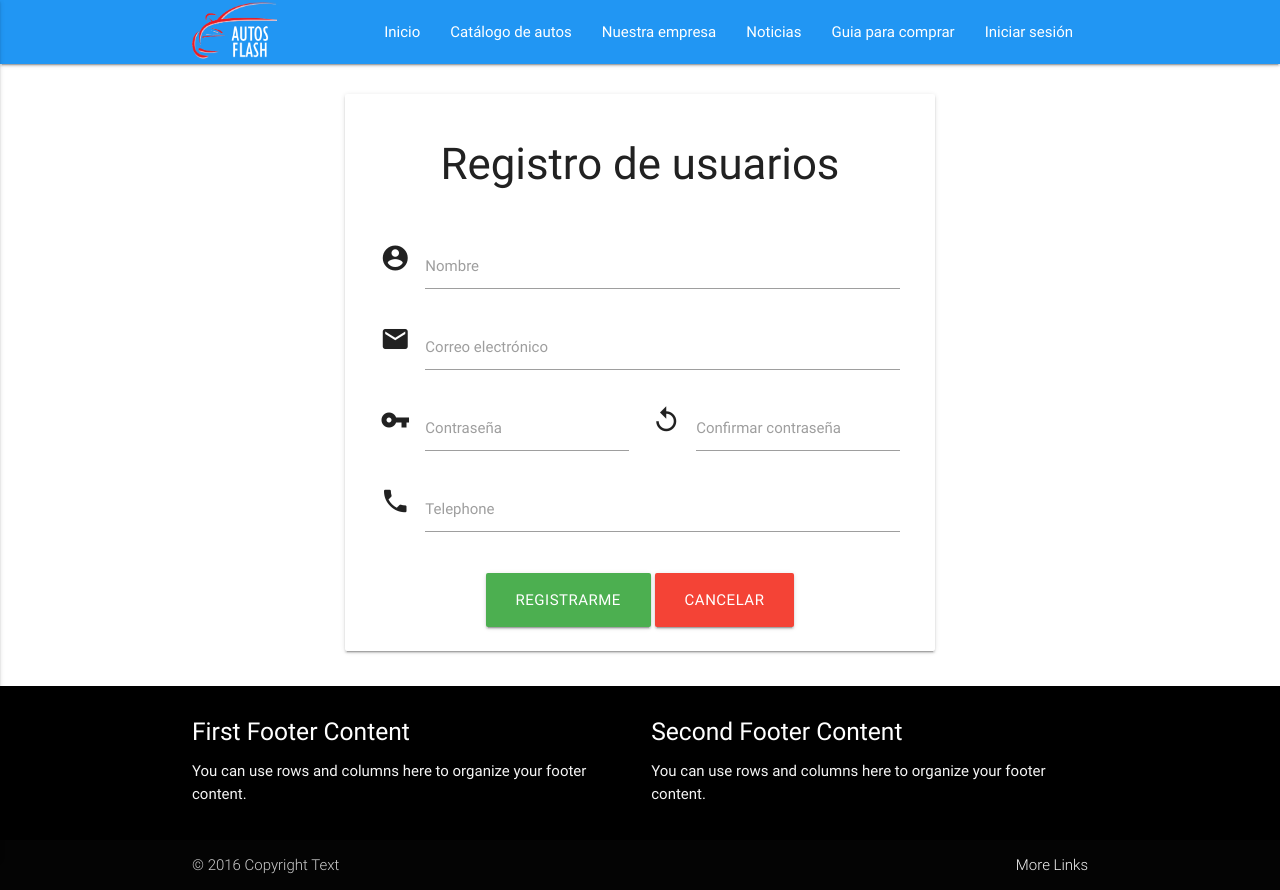
After one commit to FranGanuza99/tienda, a PHP site: page /registro.php in a window 1280 px wide. The commit adds this page. Run offline with PHP 8.4, Linux system fonts and the light colour scheme; some libraries are stand-ins or nearby versions.

Commit message:
Se agrego la pagina de contactos, formualio de registro y formmlario de ingreso

```diff
--- a/css/mystyle-sheet.css
+++ b/css/mystyle-sheet.css
@@ -7,3 +7,27 @@ img.logo {
     width: 85px;
 
 }
+
+.center-txt{
+  text-align: center;
+}
+
+.center{
+  margin: auto;
+}
+
+.center-sesion{
+    margin-top: 190px;
+
+}
+
+.center-sesion2{
+    margin-top: 345px;
+
+}
+
+
+hr.v{
+width: 1px;
+height: 500px;
+}
--- a/inc/menu.php
+++ b/inc/menu.php
@@ -10,7 +10,7 @@
             <li><a href="#">Nuestra empresa</a></li>
             <li><a href="#">Noticias</a></li>
             <li><a href="#">Guia para comprar</a></li>
-            <li class="active"><a href="#">Iniciar sesión</a></li>
+            <li><a href="#">Iniciar sesión</a></li>
         </ul>
 
         </div>
--- /dev/null
+++ b/registro.php
@@ -0,0 +1,89 @@
+<!DOCTYPE html>
+<html lang="es">
+    <head>
+        <meta charset="utf-8"/>
+        <!--Import Google Icon Font-->
+        <link href="css/icons.css" rel="stylesheet">
+        <title>Formulario de registro</title>
+        <!--Import materialize.css-->
+        <link type="text/css" rel="stylesheet" href="css/icon.css"  media="screen,projection"/>
+        <!--Let browser know website is optimized for mobile-->
+        <meta name="viewport" content="width=device-width, initial-scale=1.0"/>
+
+        <!--  archivos css-->
+        <link type="text/css" rel="stylesheet" href="css/materialize.min.css" media="screen,projection"/>
+        <link type="text/css" rel="stylesheet" href="css/mystyle-sheet.css" media="screen,projection"/>
+    </head>
+    <body>
+        <!---->
+
+
+        <!--Aqui se muestra el menu-->
+        <?php
+        include("inc/menu.php");
+        ?>
+
+        <!--Aqui comienza la pagina-->
+        <div class="container">
+
+            <div class="row">
+
+                <div class="col s12 m8 offset-m2">
+                    <br>
+                    <div class="card-panel hoverable">
+                        <h3 class="center-txt">Registro de usuarios</h3>
+                        <br>
+
+                        <form action="">
+                          <div class="input-field col s12">
+                            <i class="material-icons prefix">account_circle</i>
+                            <input type="text" id="first_name" class="validate">
+                            <label for="first_name">Nombre</label>
+                          </div>
+
+                          <div class="input-field col s12">
+                            <i class="material-icons prefix">email</i>
+                            <input type="email" id="email" class="validate">
+                            <label for="email" data-error="wrong" data-success="right">Correo electrónico</label>
+                          </div>
+                          <div class="input-field col s6">
+                            <i class="material-icons prefix">vpn_key</i>
+                            <input id="password" type="password" class="validate">
+                            <label for="password">Contraseña</label>
+                          </div>
+                          <div class="input-field col s6">
+                            <i class="material-icons prefix">replay</i>
+                            <input id="password" type="password" class="validate">
+                            <label for="password">Confirmar contraseña</label>
+                          </div>
+                          <div class="input-field col s12">
+                            <i class="material-icons prefix">phone</i>
+                            <input id="icon_telephone" type="tel" class="validate">
+                            <label for="icon_telephone">Telephone</label>
+                          </div>
+                        </form>
+                        <div class="center">
+                            <div class="center-sesion2">
+                                <a href="#" class="waves-effect waves-light btn-large green">Registrarme</a>
+                                <a href="#" class="waves-effect waves-light btn-large red">Cancelar</a>
+                            </div>
+                        </div>
+
+                    </div>
+                </div>
+
+            </div>
+
+
+
+
+        </div>
+
+        <!--Aqui se muestra el pie de pagina-->
+        <?php
+        include("inc/footer.php");
+        ?>
+
+
+    </body>
+</html>
```
Also changed, not shown: contacto.php (added, +96 -0 lines), sesion.php (added, +79 -0 lines), img/contactos/lo1.png (added), img/contactos/lo2.png (added), img/contactos/lo3.png (added), img/contactos/lo4.png (added), img/contactos/mapa.jpg (added), img/sesion/usuario.png (added).
